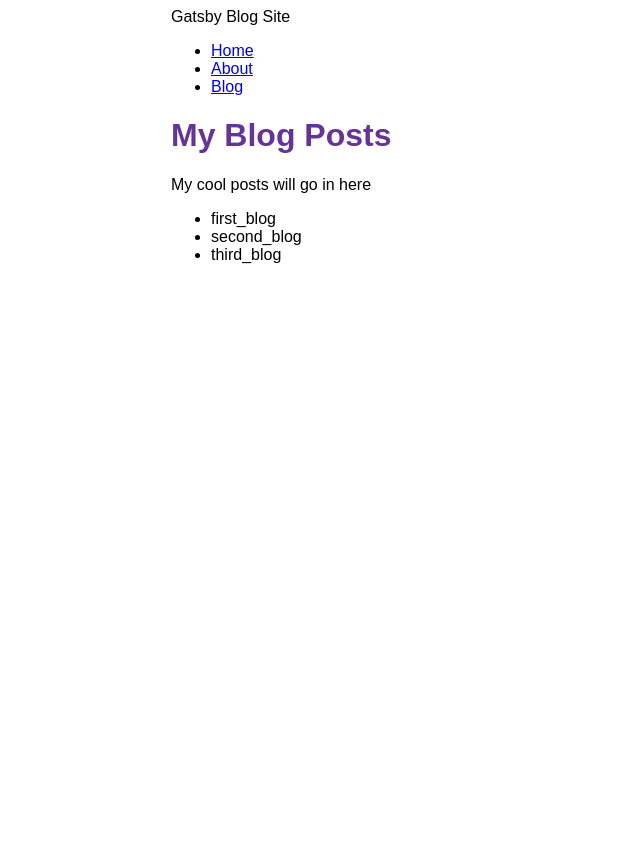
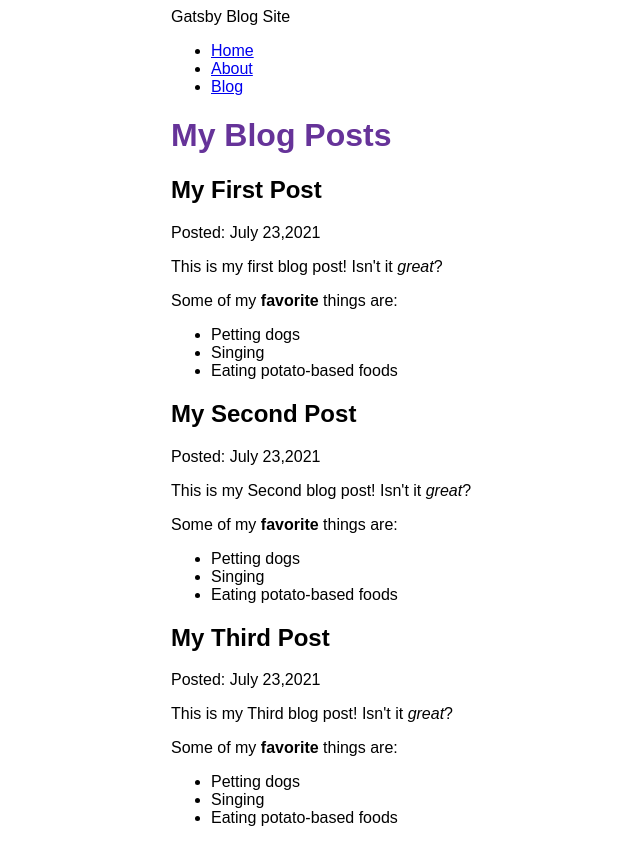
Before and after one commit to huynhbaophuc179/Gatsby_Profile, a Gatsby site: page /blog in a window 1280 px wide. Shown: the whole page, without its empty margins (219-859 px from the left). Before the commit the page ends 800 px from the top, so only its background shows below. Built offline with nearby package versions, Linux system fonts and the light colour scheme; Gatsby itself is replaced by a stand-in of ours.

Commit message:
Finished Gatsby Tutorial Part 5

```diff
--- a/gatsby-config.js
+++ b/gatsby-config.js
@@ -14,5 +14,6 @@
         path: `${__dirname}/blog`,
       }
     },
+    "gatsby-plugin-mdx"
   ],
 }
--- a/src/pages/blog.js
+++ b/src/pages/blog.js
@@ -1,30 +1,40 @@
 import * as React from 'react'
 import Layout from '../components/layout'
 import { graphql } from 'gatsby'
+import { MDXRenderer } from 'gatsby-plugin-mdx'
 
 const BlogPage = ({ data }) => {
   return (
     <Layout pageTitle="My Blog Posts">
-            <p>My cool posts will go in here</p>
-            <ul>
       {
-                    data.allFile.nodes.map(node => (
-                        <li key={node.name}>
-                            {node.name}
-                        </li>
-                    ))
+        data.allMdx.nodes.map((node) =>
+        (
+          <article key={node.id}>
+            <h2>{node.frontmatter.title}</h2>
+            <p>Posted: {node.frontmatter.date}</p>
+            <MDXRenderer>
+              {node.body}
+            </MDXRenderer>
+          </article>
+        )
+        )
       }
-            </ul>
     </Layout>
   )
 }
 export const query = graphql`
   query {
-    allFile {
+  allMdx(sort: {fields: frontmatter___date, order: DESC}) {
     nodes {
-        name
+      frontmatter {
+        date(formatString: "MMMM D,YYYY")
+        title
+      }
+      id
+      body
     }
   }
 }
+
 `
 export default BlogPage
```
Also changed, not shown: package.json (+5 -2 lines), 1 other file. Lines whose indentation alone changed are shown as unchanged.
